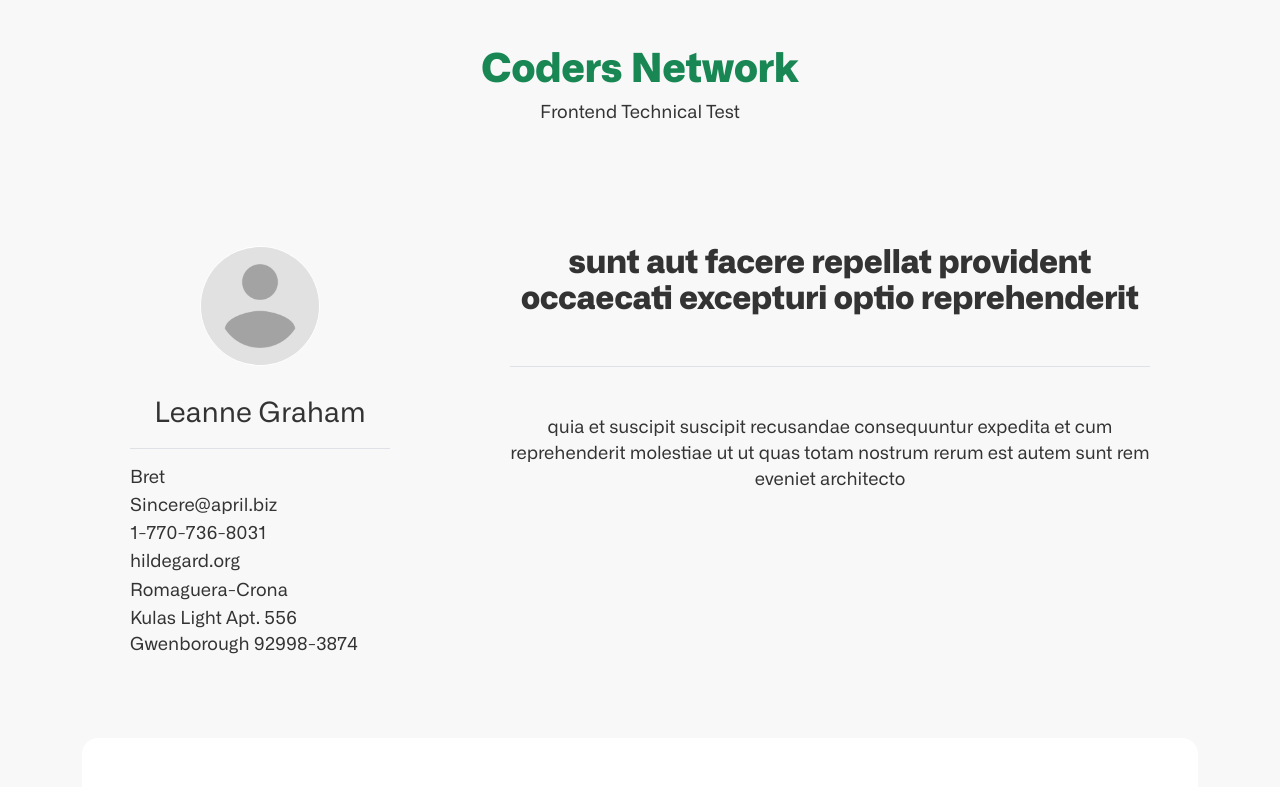
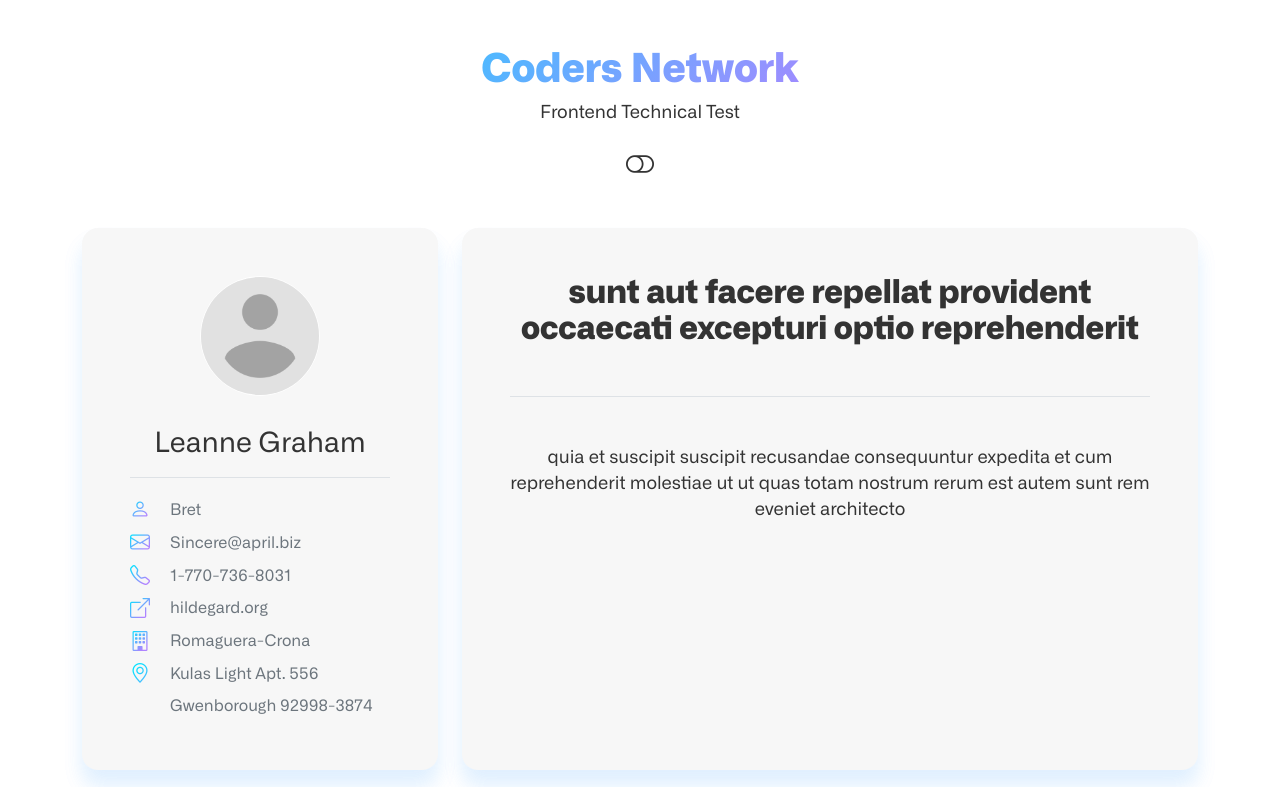
Before and after one commit to gilbecao/social-network, an Angular app in the folder frontend/: page /post/1 in a window 1280 px wide. Shown: the top 787 px of the page. Built offline with nearby package versions, Linux system fonts and the light colour scheme.

Commit message:
Update styles

```diff
--- a/frontend/src/styles.scss
+++ b/frontend/src/styles.scss
@@ -11,7 +11,27 @@
   font-weight: 800;
 }
 
+/**** ICONS ****/
+
+@import '~bootstrap-icons/font/bootstrap-icons.css';
+
 /**** COLORS ****/
+
+/*Light mode */
+[data-color-theme='light'] {
+  --body-bg: #ffffff;
+  --body-color: #333333;
+  --body-card: #f7f7f7;
+  --body-text-secondary: #6c757d;
+}
+
+/* Dark mode */
+[data-color-theme='dark'] {
+  --body-bg: #0f0f0f;
+  --body-color: #ffffff;
+  --body-card: #3a3a3a;
+  --body-text-secondary: #bdbdbd;
+}
 
 $main-color: #198754;
 
@@ -22,8 +42,8 @@ body {
   font-weight: 400;
   font-size: 18px;
   line-height: 26px;
-  color: #333;
-  background-color: #f8f8f8;
+  background: var(--body-bg);
+  color: var(--body-color);
   box-sizing: border-box;
   -webkit-font-smoothing: antialiased;
   -moz-osx-font-smoothing: grayscale;
@@ -54,6 +74,10 @@ a {
   font-size: 18px;
 }
 
+.blockquote-footer {
+  color: var(--body-text-secondary);
+}
+
 /**** POST LIST ****/
 
 .post-list {
@@ -61,20 +85,6 @@ a {
 }
 
 /**** POST CARDS ****/
-
-.b-example-divider {
-  height: 3rem;
-  background-color: rgba(0, 0, 0, 0.1);
-  border: solid rgba(0, 0, 0, 0.15);
-  border-width: 1px 0;
-  box-shadow: inset 0 0.5em 1.5em rgba(0, 0, 0, 0.1),
-    inset 0 0.125em 0.5em rgba(0, 0, 0, 0.15);
-}
-
-.bi {
-  vertical-align: -0.125em;
-  fill: currentColor;
-}
 
 .feature-icon {
   display: inline-flex;
@@ -112,9 +122,6 @@ a {
   border-radius: 0.75rem;
 }
 
-.rounded-4 {
-  border-radius: 0.5rem;
-}
 .rounded-5 {
   border-radius: 1rem;
 }
@@ -122,15 +129,27 @@ a {
 .text-shadow-1 {
   text-shadow: 0 0.125rem 0.25rem rgba(0, 0, 0, 0.25);
 }
+
 .text-shadow-2 {
   text-shadow: 0 0.25rem 0.5rem rgba(0, 0, 0, 0.25);
 }
+
 .text-shadow-3 {
   text-shadow: 0 0.5rem 1.5rem rgba(0, 0, 0, 0.25);
 }
 
+.text-gradient {
+  background: -webkit-linear-gradient(-45deg, #05e2ff 15%, #af83ff 70%);
+  -webkit-background-clip: text;
+  background-clip: text;
+  -webkit-text-fill-color: transparent;
+  -webkit-box-decoration-break: clone;
+}
+
 .card {
+  background: var(--body-card) !important;
   transition: 0.2s ease-out;
+  border: none;
 }
 
 .card:hover {
@@ -140,12 +159,60 @@ a {
 
 .card-title {
   text-align: left !important;
+  overflow: hidden;
+  text-overflow: ellipsis;
+  display: -webkit-box;
+  font-size: 2rem;
+  height: 9rem;
+  -webkit-line-clamp: 3;
+  -webkit-box-orient: vertical;
 }
 
 .card-cover {
   background-repeat: no-repeat;
   background-position: center center;
   background-size: cover;
+}
+
+.bg-search {
+  background: var(--body-card) !important;
+}
+
+.bg-gradient {
+  background: -webkit-linear-gradient(
+    -45deg,
+    #05e2ff 15%,
+    #af83ff 70%
+  ) !important;
+}
+
+.light-shadow {
+  box-shadow: 0 16px 20px rgb(175 131 255 / 10%),
+    0 16px 20px rgb(5 226 255 / 10%);
+}
+
+.cursor {
+  cursor: pointer;
+}
+
+/**** AUTHOR ****/
+
+.author__list {
+  font-size: 1rem;
+  line-height: 2rem;
+  color: var(--body-text-secondary);
+
+  li {
+    display: flex;
+    flex-direction: row;
+    text-overflow: ellipsis;
+  }
+
+  i {
+    font-size: 1.25rem;
+    padding-top: 0.05rem;
+    margin-right: 20px;
+  }
 }
 
 /**** FOOTER ****/
```
